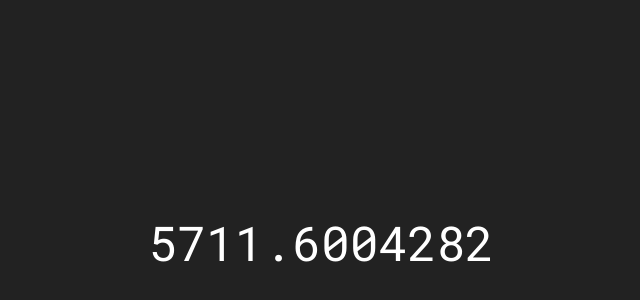
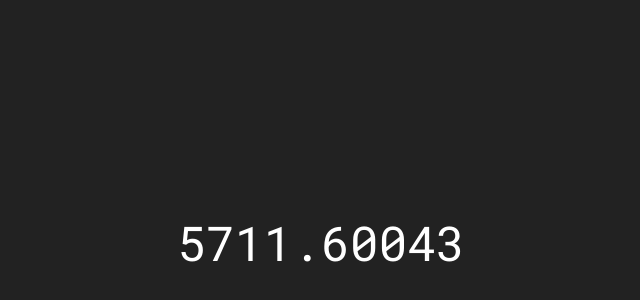
Before and after one commit to sjhuang26/sjhuang26, a plain HTML site: page index.html in a window 1280 px wide. Shown: the part 158-458 px from the top of the page, without its empty margins (319-959 px from the left). Drawn offline with Linux system fonts and the light colour scheme.

Commit message:
Update index.html

```diff
--- a/index.html
+++ b/index.html
@@ -28,7 +28,7 @@
     <script>
       setInterval(() => {
         const dateDiff = new Date() - new Date("8/26/2003");
-        const val = (dateDiff/1000/3600/24).toFixed(7);
+        const val = (dateDiff/1000/3600/24).toFixed(5);
         document.querySelector('p').textContent = val;
       }, 10);
     </script>
```
